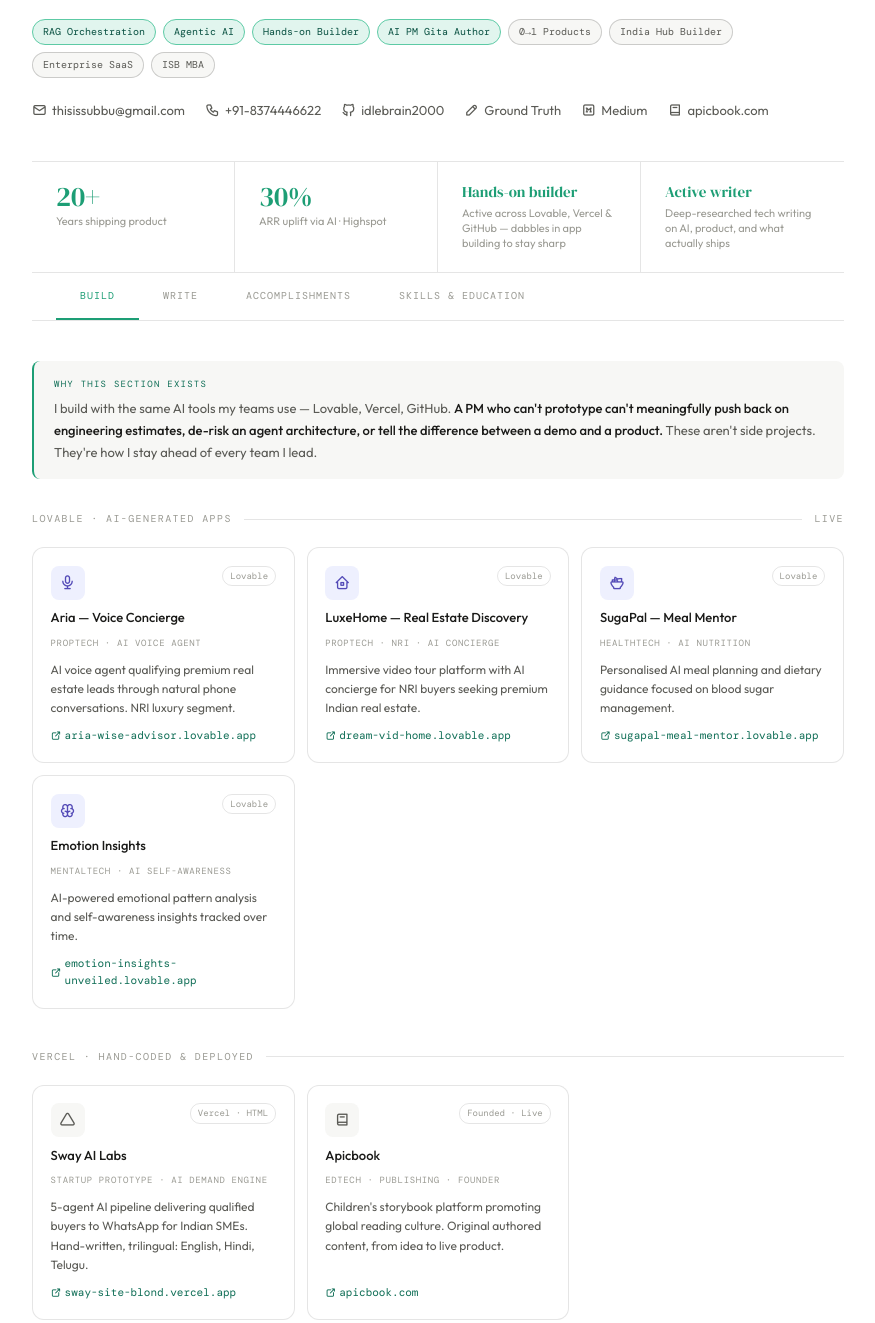
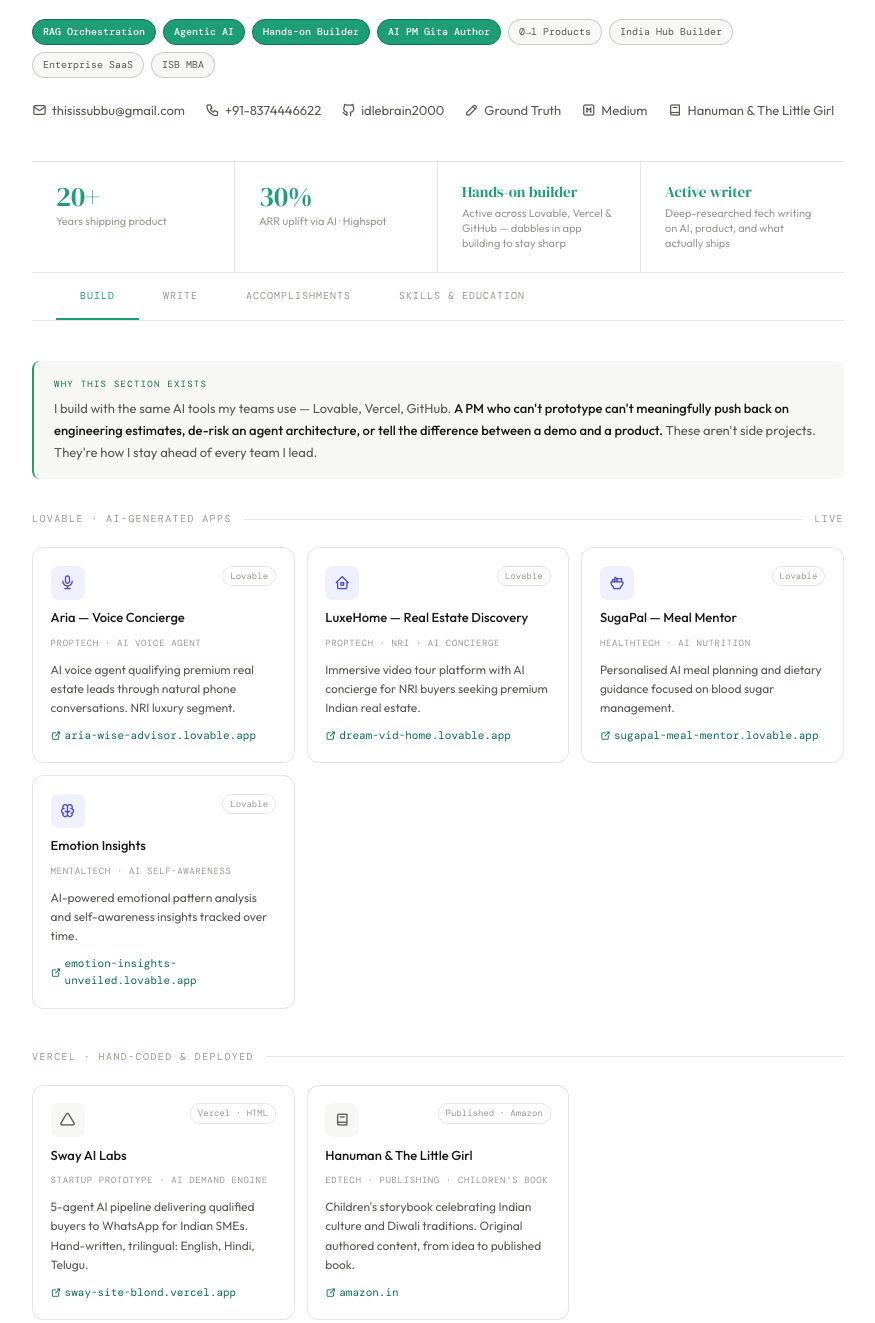
Before and after one commit to idlebrain2000/Profile, a website: page index.html in a window 1280 px wide. Shown: the part 252-1575 px from the top of the page, without its empty margins (202-1077 px from the left). Drawn offline with nearby package versions, Linux system fonts and the light colour scheme.

Commit message:
Update: Fix green pill text contrast + update apicbook link to Amazon

```diff
--- a/index.html
+++ b/index.html
@@ -119,13 +119,14 @@
   }
 
   .pill.g {
-    background: var(--green-light);
-    border-color: var(--green-border);
-    color: var(--green-darker);
+    background: var(--green);
+    border-color: var(--green-dark);
+    color: #ffffff;
+    font-weight: 500;
   }
 
   @media (prefers-color-scheme: dark) {
-    .pill.g { color: var(--green-mid); }
+    .pill.g { color: #ffffff; }
   }
 
   .hero-links {
@@ -752,7 +753,7 @@
       <a class="hero-link" href="https://github.com/idlebrain2000" target="_blank" rel="noopener"><i class="ti ti-brand-github"></i> idlebrain2000</a>
       <a class="hero-link" href="https://vasumullapudi.substack.com" target="_blank" rel="noopener"><i class="ti ti-pencil"></i> Ground Truth</a>
       <a class="hero-link" href="https://vasumullapudi.medium.com" target="_blank" rel="noopener"><i class="ti ti-brand-medium"></i> Medium</a>
-      <a class="hero-link" href="https://apicbook.com" target="_blank" rel="noopener"><i class="ti ti-book-2"></i> apicbook.com</a>
+      <a class="hero-link" href="https://www.amazon.in/Hanuman-little-Girl-Diwali-Adventure/dp/B0BGZQHKP1" target="_blank" rel="noopener"><i class="ti ti-book-2"></i> Hanuman & The Little Girl</a>
     </div>
   </section>
 
@@ -837,11 +838,11 @@
             <a class="blink" href="https://sway-site-blond.vercel.app" target="_blank" rel="noopener"><i class="ti ti-external-link"></i> sway-site-blond.vercel.app</a>
           </div>
           <div class="bcard">
-            <div class="bcard-top"><div class="bicon vc"><i class="ti ti-book-2"></i></div><span class="btool-badge">Founded · Live</span></div>
-            <div class="bname">Apicbook</div>
-            <div class="bcat">EdTech · Publishing · Founder</div>
-            <div class="bdesc">Children's storybook platform promoting global reading culture. Original authored content, from idea to live product.</div>
-            <a class="blink" href="https://apicbook.com" target="_blank" rel="noopener"><i class="ti ti-external-link"></i> apicbook.com</a>
+            <div class="bcard-top"><div class="bicon vc"><i class="ti ti-book-2"></i></div><span class="btool-badge">Published · Amazon</span></div>
+            <div class="bname">Hanuman & The Little Girl</div>
+            <div class="bcat">EdTech · Publishing · Children's Book</div>
+            <div class="bdesc">Children's storybook celebrating Indian culture and Diwali traditions. Original authored content, from idea to published book.</div>
+            <a class="blink" href="https://www.amazon.in/Hanuman-little-Girl-Diwali-Adventure/dp/B0BGZQHKP1" target="_blank" rel="noopener"><i class="ti ti-external-link"></i> amazon.in</a>
           </div>
         </div>
       </div>
```
